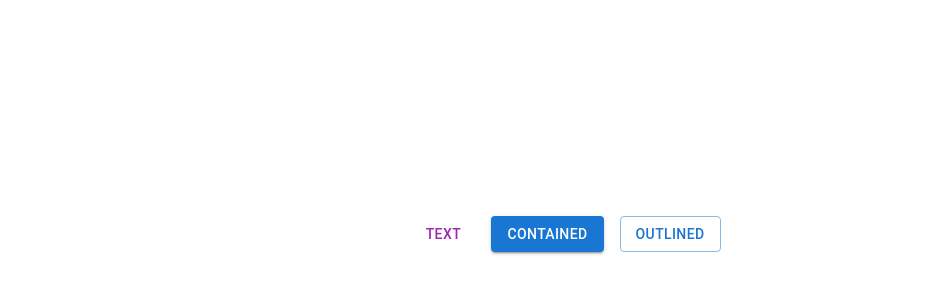
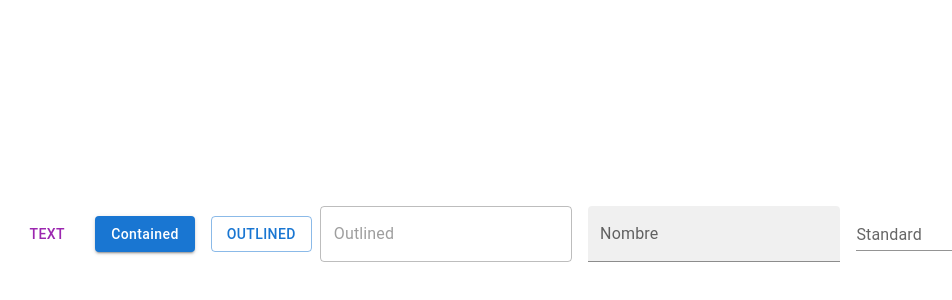
Before and after one commit to CarlosMorales23/E-commerce-Morales, a React (Create React App) app: page / in a window 1280 px wide. Shown: the part 166-466 px from the top of the page, without its empty margins (74-1026 px from the left). Built offline with nearby package versions, Linux system fonts and the light colour scheme.

Commit message:
Clase 3 Mui 59:00

```diff
--- a/src/components/PracticaSiguiendoAlProfe/MUI Clase -3/Main/Main.jsx
+++ b/src/components/PracticaSiguiendoAlProfe/MUI Clase -3/Main/Main.jsx
@@ -1,6 +1,7 @@
 import { Box } from "@mui/material";
 import React from "react";
 import Button from "../Button/Button";
+import CustomCard from "../CustomCard/CustomCard";
 import Grilla from "../Grilla/Grilla";
 
 
@@ -19,6 +20,7 @@ const Main = () => {
         >
             <Grilla />
             <Button/>
+            <CustomCard/>
         </Box>
     );
 };
--- a/src/components/PracticaSiguiendoAlProfe/MUI Clase -3/PruebasMui/PruebasMui.jsx
+++ b/src/components/PracticaSiguiendoAlProfe/MUI Clase -3/PruebasMui/PruebasMui.jsx
@@ -1,4 +1,4 @@
-import { Button, Stack } from "@mui/material";
+import { Box, Button, Stack, TextField } from "@mui/material";
 import React from "react";
 
 const PruebasMui = () => {
@@ -12,11 +12,44 @@ const PruebasMui = () => {
                 alignItems: "center",
             }}
         >
+            {/* Botones */}
             <Stack spacing={2} direction="row">
-                <Button variant="text" color= "secondary">Text</Button>
-                <Button variant="contained">Contained</Button>
+                <Button variant="text" color="secondary">
+                    Text
+                </Button>
+                <Button variant="contained" sx={{ textTransform: "none" }}>
+                    Contained
+                </Button>
                 <Button variant="outlined">Outlined</Button>
             </Stack>
+
+            {/* Imputs */}
+            <Box
+                component="form"
+                sx={{
+                    "& > :not(style)": { m: 1, width: "25ch" },
+                }}
+                noValidate
+                autoComplete="off"
+            >
+                <TextField
+                    id="outlined-basic"
+                    label="Outlined"
+                    variant="outlined"
+                    disabled="true"
+                />
+                <TextField id="filled-basic" label="Nombre" variant="filled" />
+                {/* En React el label cumple función de placeHolder tambien */}
+                <TextField
+                    id="standard-basic"
+                    label="Standard"
+                    variant="standard"
+                    color="secondary"
+                    size="small"
+                />
+
+                {/* En MUI al final de la page de Inputs esta la documentación de las Props que puede recibir los inputs */}
+            </Box>
         </div>
     );
 };
```
Also changed, not shown: src/components/PracticaSiguiendoAlProfe/MUI Clase -3/CustomCard/CustomCard.jsx (added, +39 -0 lines), src/components/PracticaSiguiendoAlProfe/MUI Clase -3/CustomCard/CustonCardContainer.jsx (added, +13 -0 lines).
